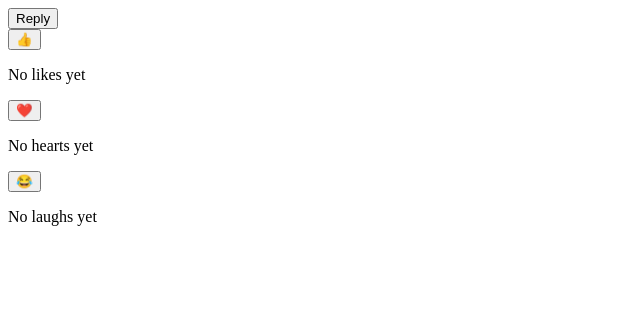
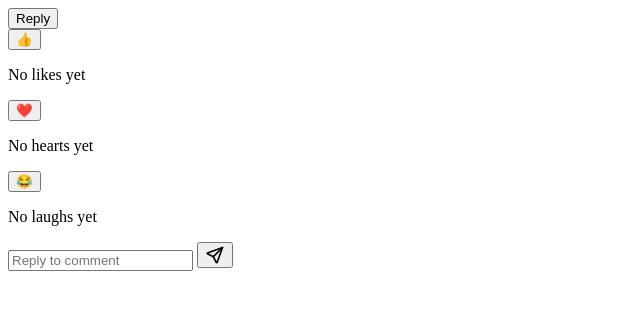
Before and after one commit to FEIProjectTeam/asos, a Django app: page /post/1/comment/create/ in a window 1280 px wide. Shown: the top 310 px of the page, without its empty margins (0-640 px from the left). Run offline with Django 4.2, Linux system fonts and the light colour scheme.

Commit message:
feat: add reply form

```diff
--- a/project/templates/comment.html
+++ b/project/templates/comment.html
@@ -5,7 +5,8 @@
     <p class="text-gray-600">{{ comment.text }}</p>
     <div class="flex items-center gap-2">
         <p class="text-sm text-gray-400">{{ comment.created|naturaltime }}</p>
-        <button class="inline font-medium hover:text-gray-600 hover:underline transition-all">Reply</button>
+        <button class="inline font-medium hover:text-gray-600 hover:underline transition-all"
+                onclick="toggleReplyForm(event, '{{ comment.id }}')">Reply</button>
     </div>
 
 
@@ -48,6 +49,31 @@
         </div>
     </div>
 
+    <div id="reply-form-{{ comment.id }}" class="relative w-fit mt-2 hidden">
+        <form hx-post="{% url 'add_reply' post_id=post.id parent_id=comment.id %}"
+              hx-trigger="submit"
+              class="w-full">
+            {% csrf_token %}
+            <input type="text"
+                   name="text"
+                   placeholder="Reply to comment"
+                   class="border-2 border-gray-300 rounded-full p-3 pl-4 pr-10 w-[350px]"
+                   required>
+
+            <button type="submit"
+                    class="absolute top-1/2 -translate-y-1/2 right-4 text-gray-500 hover:text-red-400">
+                <svg xmlns="http://www.w3.org/2000/svg" width="20" height="20" viewBox="0 0 24 24"
+                     fill="none" stroke="currentColor" stroke-width="2" stroke-linecap="round"
+                     stroke-linejoin="round"
+                     class="icon icon-tabler icons-tabler-outline icon-tabler-send">
+                    <path stroke="none" d="M0 0h24v24H0z" fill="none"/>
+                    <path d="M10 14l11 -11"/>
+                    <path d="M21 3l-6.5 18a.55 .55 0 0 1 -1 0l-3.5 -7l-7 -3.5a.55 .55 0 0 1 0 -1l18 -6.5"/>
+                </svg>
+            </button>
+        </form>
+    </div>
+
     {% if comment.id in replies %}
         <div class="mt-2 space-y-2 ml-6">
             {% for reply in replies|get_item:comment.id %}
@@ -56,3 +82,15 @@
         </div>
     {% endif %}
 </div>
+
+<script>
+    function toggleReplyForm(event, commentId) {
+        event.preventDefault(); // Prevent default button behavior
+        const replyForm = document.getElementById(`reply-form-${commentId}`);
+        if (replyForm.classList.contains('hidden')) {
+            replyForm.classList.remove('hidden');
+        } else {
+            replyForm.classList.add('hidden');
+        }
+    }
+</script>
```
